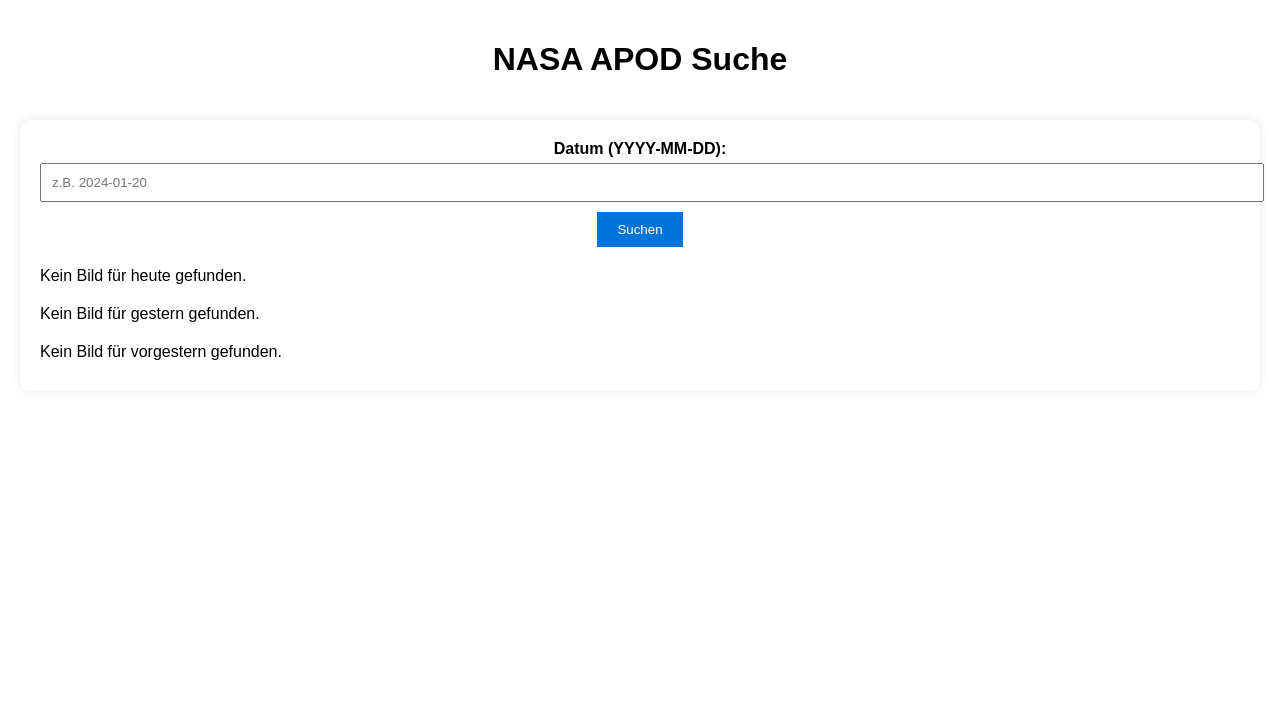
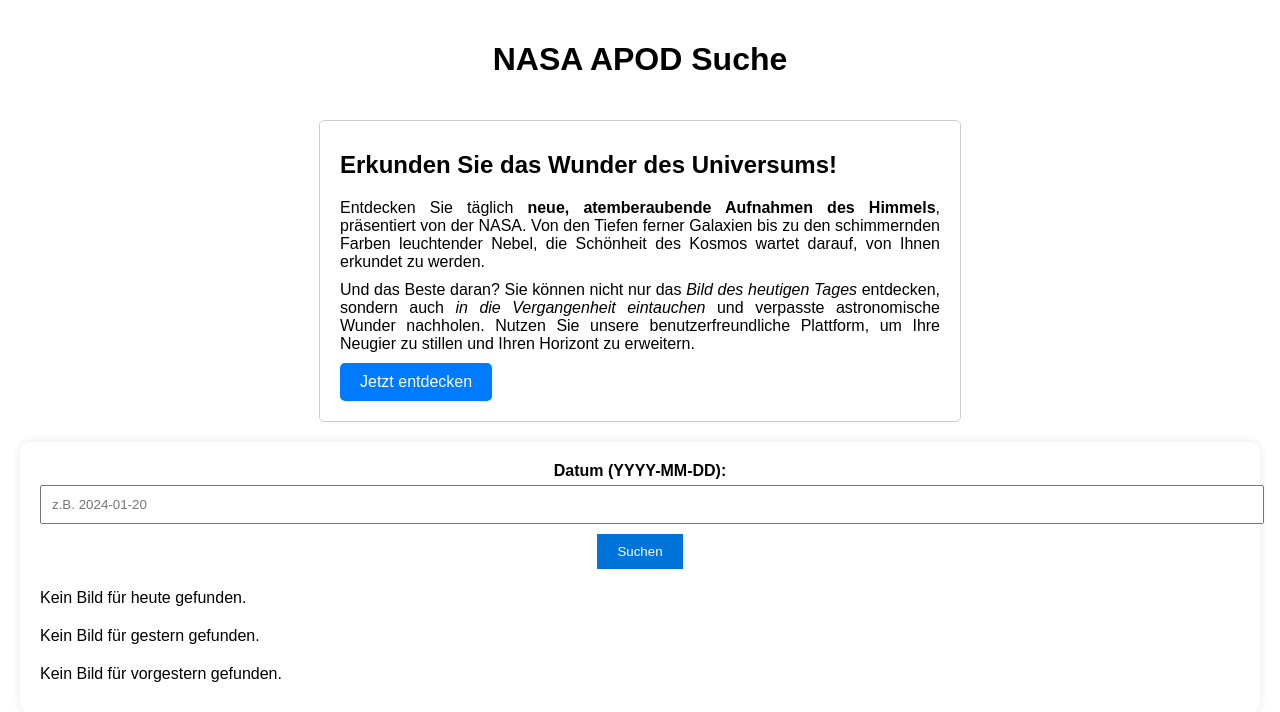
Before and after one commit to mazztah/mazztah, a Flask app: page / in a window 1280 px wide. Shown: the top 712 px of the page. Run offline with Flask 3, Linux system fonts and the light colour scheme; data that the repository does not hold is empty.

Commit message:
Update index.html

```diff
--- a/templates/index.html
+++ b/templates/index.html
@@ -75,6 +75,18 @@
 </head>
 <body>
     <h1>NASA APOD Suche</h1>
+
+ <div style="font-family: Arial, sans-serif; max-width: 600px; margin: 20px auto; padding: 20px; border: 1px solid #ccc; border-radius: 5px;">
+        <h2>Erkunden Sie das Wunder des Universums!</h2>
+        <p>Entdecken Sie täglich <strong>neue, atemberaubende Aufnahmen des Himmels</strong>, präsentiert von der NASA. Von den Tiefen ferner Galaxien bis zu den schimmernden Farben leuchtender Nebel, die Schönheit des Kosmos wartet darauf, von Ihnen erkundet zu werden.</p>
+        <p>Und das Beste daran? Sie können nicht nur das <em>Bild des heutigen Tages</em> entdecken, sondern auch <em>in die Vergangenheit eintauchen</em> und verpasste astronomische Wunder nachholen. Nutzen Sie unsere benutzerfreundliche Plattform, um Ihre Neugier zu stillen und Ihren Horizont zu erweitern.</p>
+        <a href="#" style="display: inline-block; background-color: #007bff; color: #ffffff; padding: 10px 20px; text-decoration: none; border-radius: 5px;">Jetzt entdecken</a>
+    </div>
+
+
+
+
+
     <div class="container">
         <!-- Suchformular -->
         <form method="POST" action="/">
```
